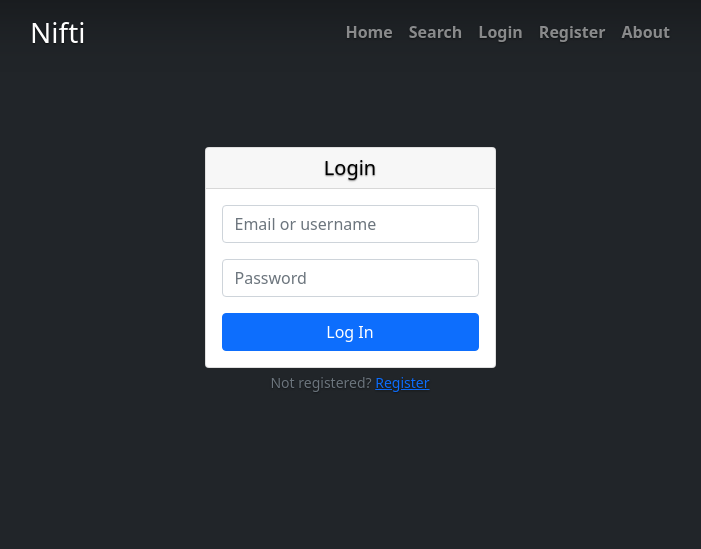
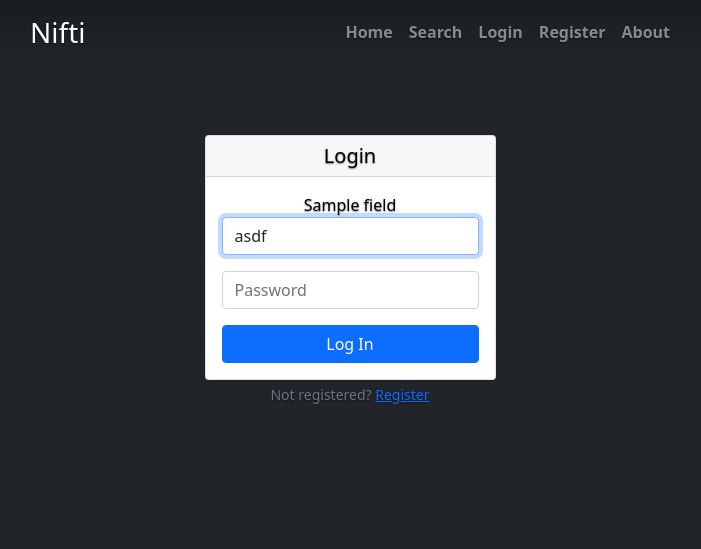
Before and after one commit to Veuria/nifti, a Django app: template nifti/home/templates/home/login.html in a window 1280 px wide. Shown: the top 549 px of the page, without its empty margins (290-991 px from the left). Run offline with Django 4.2, Linux system fonts and the light colour scheme; the template is opened without the code that fills it: most values are stand-ins (such as "Sample title", 1, 10 or a date in 2020).

Commit message:
Update login.html
updated 3/24

```diff
--- a/nifti/home/templates/home/login.html
+++ b/nifti/home/templates/home/login.html
@@ -3,18 +3,32 @@
 
   <!-- Raise the login form so it is not exactly in the center of the page. -->
   <div style="margin-bottom: 50%; margin-top: 3em;">
-    <form>
+    <form method="post">
 
       <div class="card text-black" style="width: 25rem; margin: auto; max-width: fit-content;">
 
         <h5 class="card-header">Login</h5>
 
-        {% comment %} Display as grid so button takes entire width. {% endcomment %}
+        <!-- Display as grid so button takes entire width. -->
         <div class="card-body d-grid">
 
+          {% csrf_token %}
+
           <div class="mb-3">
-            <label for="inputEmail1" class="form-label visually-hidden">Email or username</label>
-            <input type="email" class="form-control" id="inputEmail1" placeholder="Email or username" aria-describedby="emailHelp">
+            <label for="id_username" class="form-label visually-hidden">Username</label>
+            {{ field }}
+            <input type="text" name="username" value="asdf" autofocus="" autocapitalize="none" autocomplete="username" maxlength="150" required="" id="id_username" class="form-control" placeholder="Username">
+          </div>
+
+          <div class="mb-3">
+            <label for="id_password" class="form-label visually-hidden">Password</label>
+            <input type="password" name="password" autocomplete="current-password" required="" id="id_password" class="form-control" placeholder="Password">
+          </div>
+
+          {% comment %}
+          <div class="mb-3">
+            <label for="inputEmail1" class="form-label visually-hidden">Username</label>
+            <input type="email" class="form-control" id="inputEmail1" placeholder="Username" aria-describedby="emailHelp">
           </div>
 
           <div class="mb-3">
@@ -22,7 +36,16 @@
             <input type="password" class="form-control" id="inputPassword1" placeholder="Password">
           </div>
 
+          <label class="mb-3" style="text-align: left; text-shadow: none;">
+              <input type="checkbox" name="rememberMe"> Remember Me
+          </label>
+          {% endcomment %}
+
           <button type="submit" class="btn btn-primary">Log In</button>
+
+          {% if form.errors %}
+            <p style="color: red; margin-bottom: 0;">Please enter correct username and password.</p>
+          {% endif %}
 
         </div>
 
```
